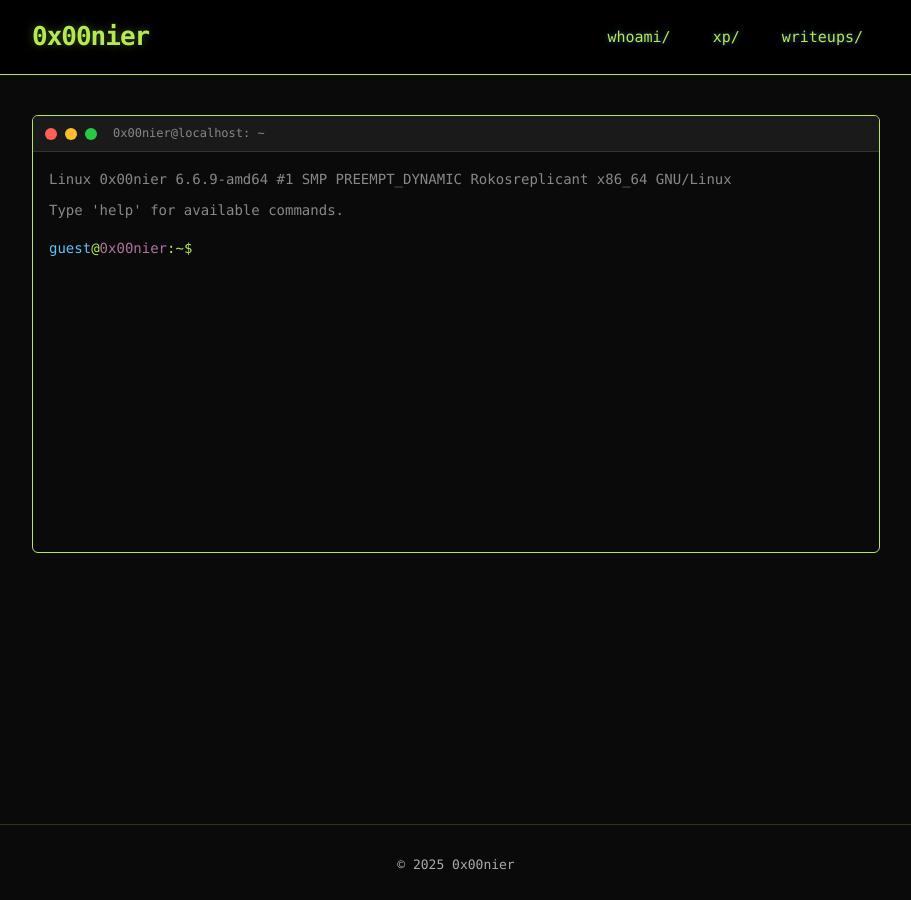
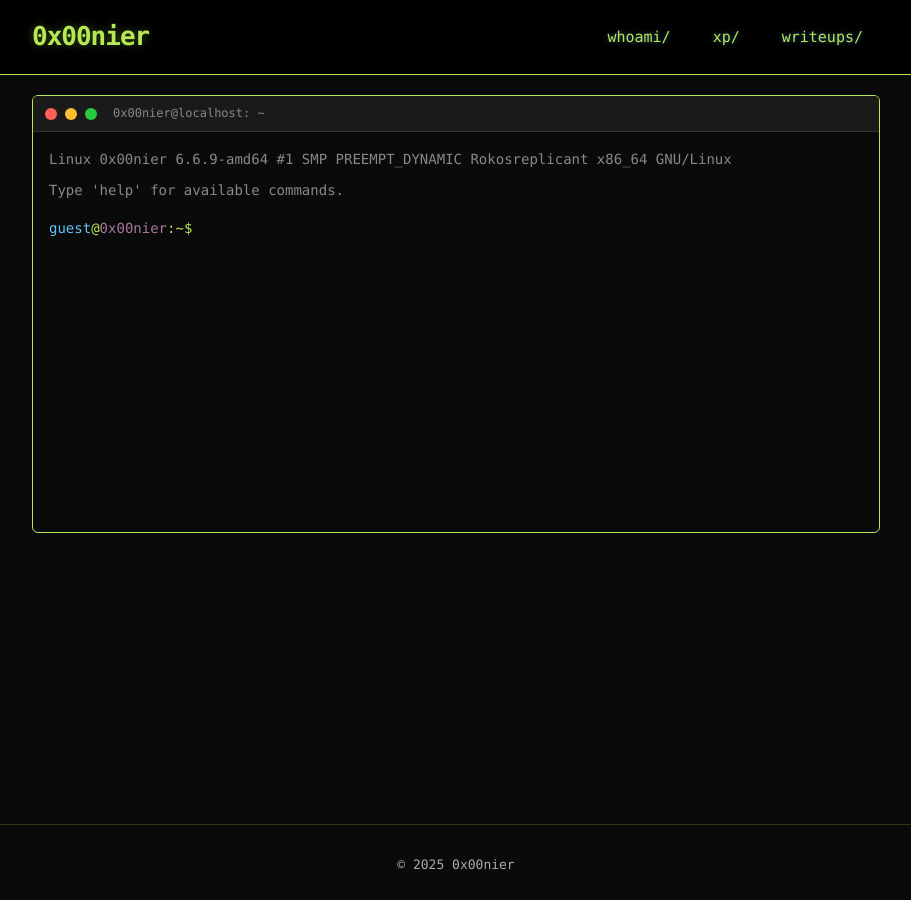
Before and after one commit to 0x00nier/0x00nier.github.io, a Jekyll site: the page built from aboutme.md, in a window 1280 px wide. Shown: the whole page, without its empty margins (184-1095 px from the left). Built offline with Jekyll 4.4.1, drawn with Linux system fonts in a browser that asks for light colours.

Commit message:
Fixed header spacing and added images to .gitignore

```diff
--- a/aboutme.md
+++ b/aboutme.md
@@ -119,7 +119,7 @@ title: whoami
     <div class="terminal-line" style="margin-top: 16px;"></div>
     <div id="terminal-output"></div>
     <div class="terminal-input-line">
-      <span class="prompt"><span class="prompt-user">guest</span>@<span class="prompt-path">0x00nier</span>:~$ </span>
+      <span class="prompt"><span class="prompt-user">guest</span>@<span class="prompt-path">0x00nier</span>:~$&nbsp;</span>
       <input type="text" id="terminal-input" autofocus autocomplete="off" spellcheck="false">
     </div>
   </div>
@@ -184,7 +184,7 @@ const terminal = document.getElementById('terminal');
 function addOutput(cmd, output) {
   const cmdLine = document.createElement('div');
   cmdLine.className = 'terminal-line';
-  cmdLine.innerHTML = `<span class="prompt"><span class="prompt-user">guest</span>@<span class="prompt-path">0x00nier</span>:~$ </span><span class="command">${cmd}</span>`;
+  cmdLine.innerHTML = `<span class="prompt"><span class="prompt-user">guest</span>@<span class="prompt-path">0x00nier</span>:~$&nbsp;</span><span class="command">${cmd}</span>`;
   terminalOutput.appendChild(cmdLine);
 
   if (output !== 'CLEAR') {
--- a/assets/css/style.scss
+++ b/assets/css/style.scss
@@ -57,7 +57,7 @@ header {
   width: 100%;
   border-bottom: 1px solid $accent-green;
   padding: 16px 0;
-  margin: 0 0 40px 0;
+  margin: 0 0 20px 0;
   position: sticky;
   top: 0;
   z-index: 100;
@@ -128,12 +128,15 @@ h1, h2, h3, h4, h5, h6 {
   font-weight: normal;
   letter-spacing: -0.02em;
   text-shadow: 0 0 5px rgba(181, 232, 83, 0.15);
-  margin: 2em 0 0.75em 0;
+  margin: 0.4em 0 0.75em 0;
   line-height: 1.3;
+}
 
-  &:first-child {
-    margin-top: 0;
-  }
+#main_content > h1:first-child,
+#main_content > h2:first-child,
+#main_content > p:first-child + h1,
+#main_content > p:first-child + h2 {
+  margin-top: 0;
 }
 
 #main_content {
```
Also changed, not shown: blogs.md (+0 -2 lines), 1 other file.
